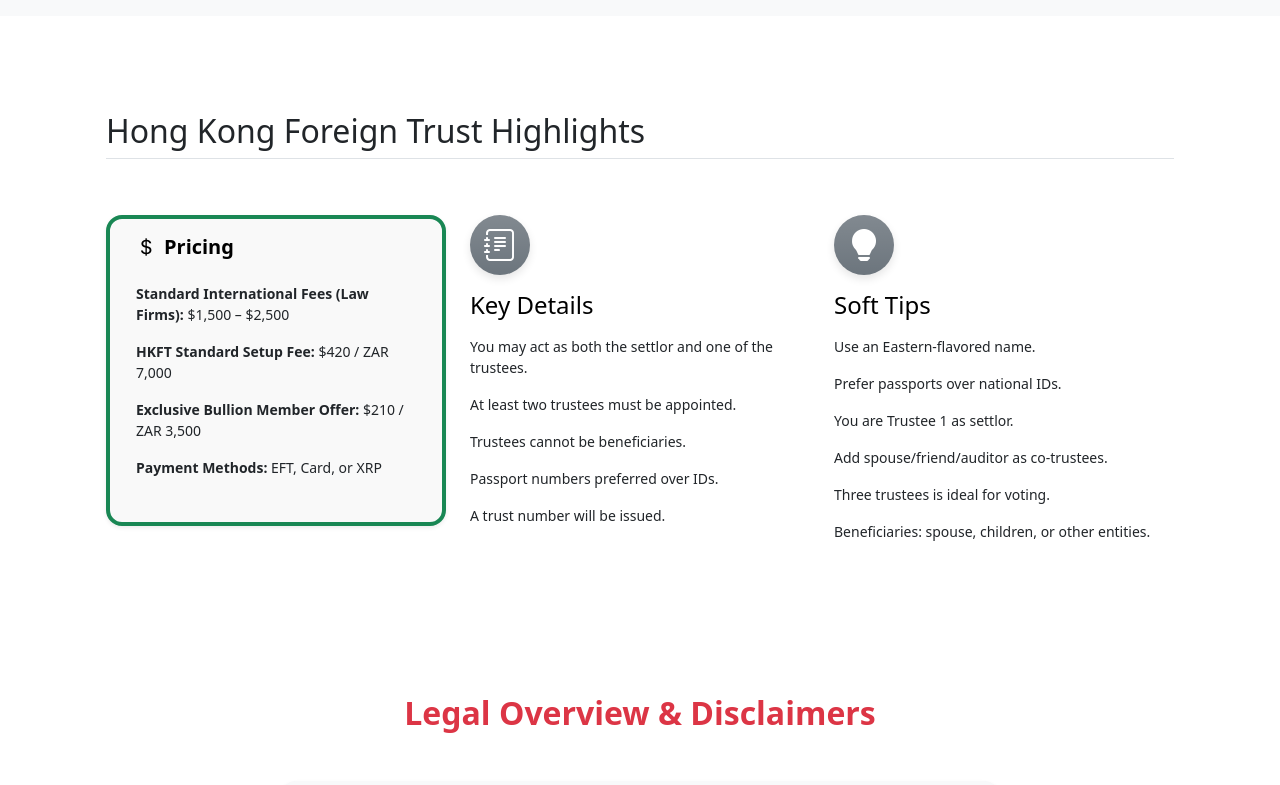
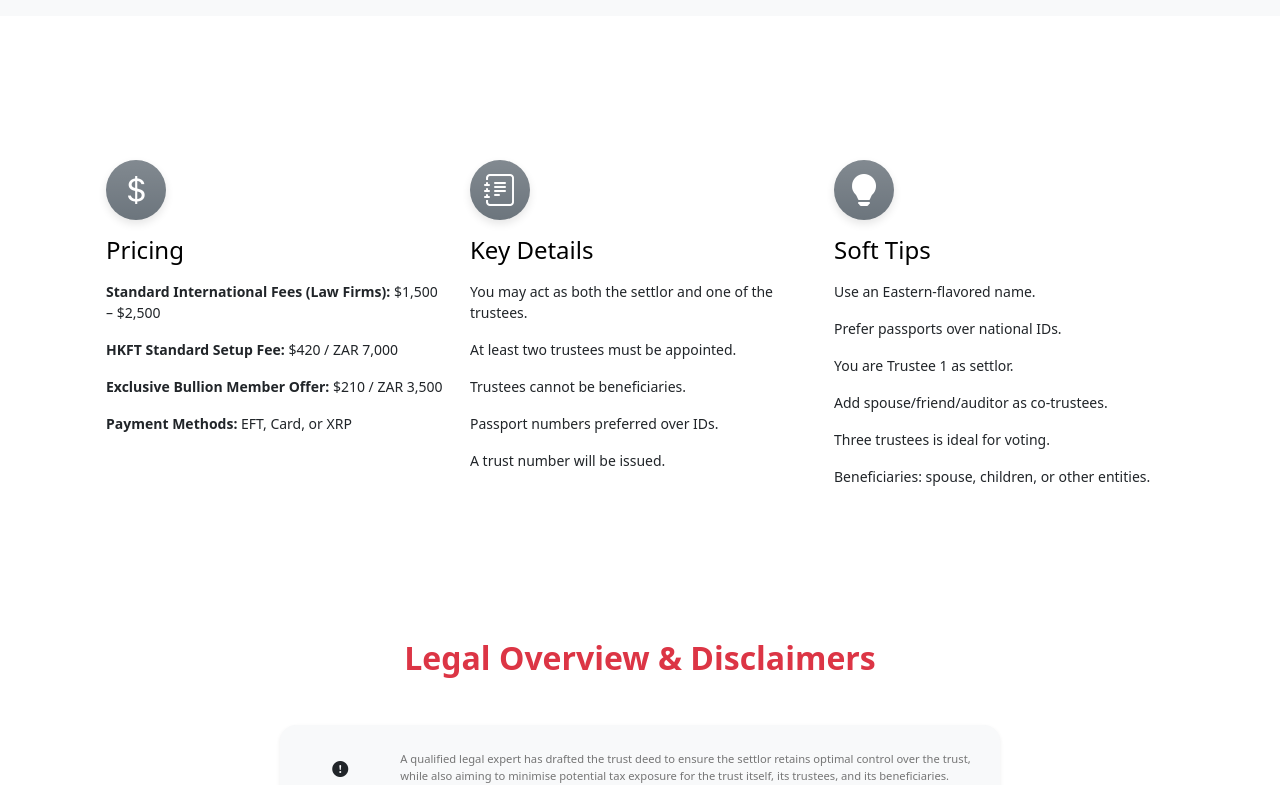
Before and after one commit to WhitelightningDev/hongkongtrust, an Angular app: page / in a window 1280 px wide. Shown: the part 1865-2650 px from the top of the page. Built offline with nearby package versions, Linux system fonts and the light colour scheme.

Commit message:
`Refactored HTML in welcomepage.html with minor formatting changes and added comments`

```diff
--- a/src/app/pages/welcomepage/welcomepage.html
+++ b/src/app/pages/welcomepage/welcomepage.html
@@ -87,19 +87,22 @@
       <div class="list-group-item">
         <h6 class="mb-2 fw-bold  text-center text-danger">Trustee Ordinance</h6>
         <p class="mb-0 small" style="text-align: center;">
-          This ordinance lays out the fundamental duties and powers of trustees, ensuring the protection of beneficiaries.
+          This ordinance lays out the fundamental duties and powers of trustees, ensuring the protection of
+          beneficiaries.
         </p>
       </div>
       <div class="list-group-item">
         <h6 class="mb-2 fw-bold  text-center text-danger">Common Law</h6>
         <p class="mb-0 small" style="text-align: center;">
-          Hong Kong's legal system is based on English common law, which provides a flexible foundation for trust creation and administration.
+          Hong Kong's legal system is based on English common law, which provides a flexible foundation for trust
+          creation and administration.
         </p>
       </div>
       <div class="list-group-item">
         <h6 class="mb-2 fw-bold  text-center text-danger">Hague Trusts Convention</h6>
         <p class="mb-0 small" style="text-align: center;">
-          The Recognition of Trusts Ordinance incorporates the Hague Trusts Convention, further solidifying the enforceability of foreign trusts within Hong Kong.
+          The Recognition of Trusts Ordinance incorporates the Hague Trusts Convention, further solidifying the
+          enforceability of foreign trusts within Hong Kong.
         </p>
       </div>
       <div class="list-group-item">
@@ -123,13 +126,15 @@
       <div class="list-group-item">
         <h6 class="mb-2 fw-bold  text-center text-danger">Trust Deed</h6>
         <p class="mb-0 small" style="text-align: center;">
-          A trust deed is a crucial document that outlines the terms and conditions of the trust, including the trustee's duties and the beneficiaries' rights.
+          A trust deed is a crucial document that outlines the terms and conditions of the trust, including the
+          trustee's duties and the beneficiaries' rights.
         </p>
       </div>
       <div class="list-group-item">
         <h6 class="mb-2 fw-bold  text-center text-danger">Trustee</h6>
         <p class="mb-0 small" style="text-align: center;">
-          The trustee holds legal ownership of the trust assets and is responsible for managing the trust in accordance with the trust deed and applicable laws.
+          The trustee holds legal ownership of the trust assets and is responsible for managing the trust in accordance
+          with the trust deed and applicable laws.
         </p>
       </div>
       <div class="list-group-item">
@@ -141,7 +146,8 @@
       <div class="list-group-item">
         <h6 class="mb-2 fw-bold  text-center text-danger">Foreign Forced Heirship Rules</h6>
         <p class="mb-0 small" style="text-align: center;">
-          Hong Kong trusts are not subject to foreign forced heirship rules, offering settlors greater control over the distribution of their assets.
+          Hong Kong trusts are not subject to foreign forced heirship rules, offering settlors greater control over the
+          distribution of their assets.
         </p>
       </div>
     </div>
@@ -155,17 +161,21 @@
   <link href="https://cdn.jsdelivr.net/npm/bootstrap-icons@1.10.5/font/bootstrap-icons.css" rel="stylesheet">
 
   <div class="container px-4 py-5" id="featured-3">
-    <h2 class="pb-2 border-bottom">Hong Kong Foreign Trust Highlights</h2>
+
     <div class="row g-4 py-5 row-cols-1 row-cols-lg-3">
+      <!-- Column 1: Pricing -->
+      <!-- Column: Pricing -->
+      <div class="feature col">
+        <!-- Icon Style Matching -->
+        <div
+          class="feature-icon d-inline-flex align-items-center justify-content-center  bg-gradient fs-2 mb-3 rounded-circle p-3">
+          <i class="bi bi-currency-dollar"></i>
+        </div>
 
-      <!-- Column 1: Pricing -->
-      <div class="col-md-6 mb-4">
-        <!-- Pricing -->
-        <div class="card shadow-sm rounded-4 border-start border-4 border-success h-100">
-          <div class="card-body">
-            <h5 class="mb-3 text-black fw-bold">
-              <i class="bi bi-currency-dollar me-2"></i>Pricing
-            </h5>
+        <!-- Title -->
+        <h3 class="fs-4 text-body-emphasis">Pricing</h3>
+
+        <!-- Pricing List -->
         <ul class="list-group list-group-flush small">
           <li class="list-group-item border-0 px-0">
             <strong>Standard International Fees (Law Firms):</strong> $1,500 – $2,500
@@ -181,8 +191,7 @@
           </li>
         </ul>
       </div>
-        </div>
-      </div>
+
 
 
       <!-- Column 2: Key Details -->
```
Lines whose indentation alone changed are shown as unchanged.
